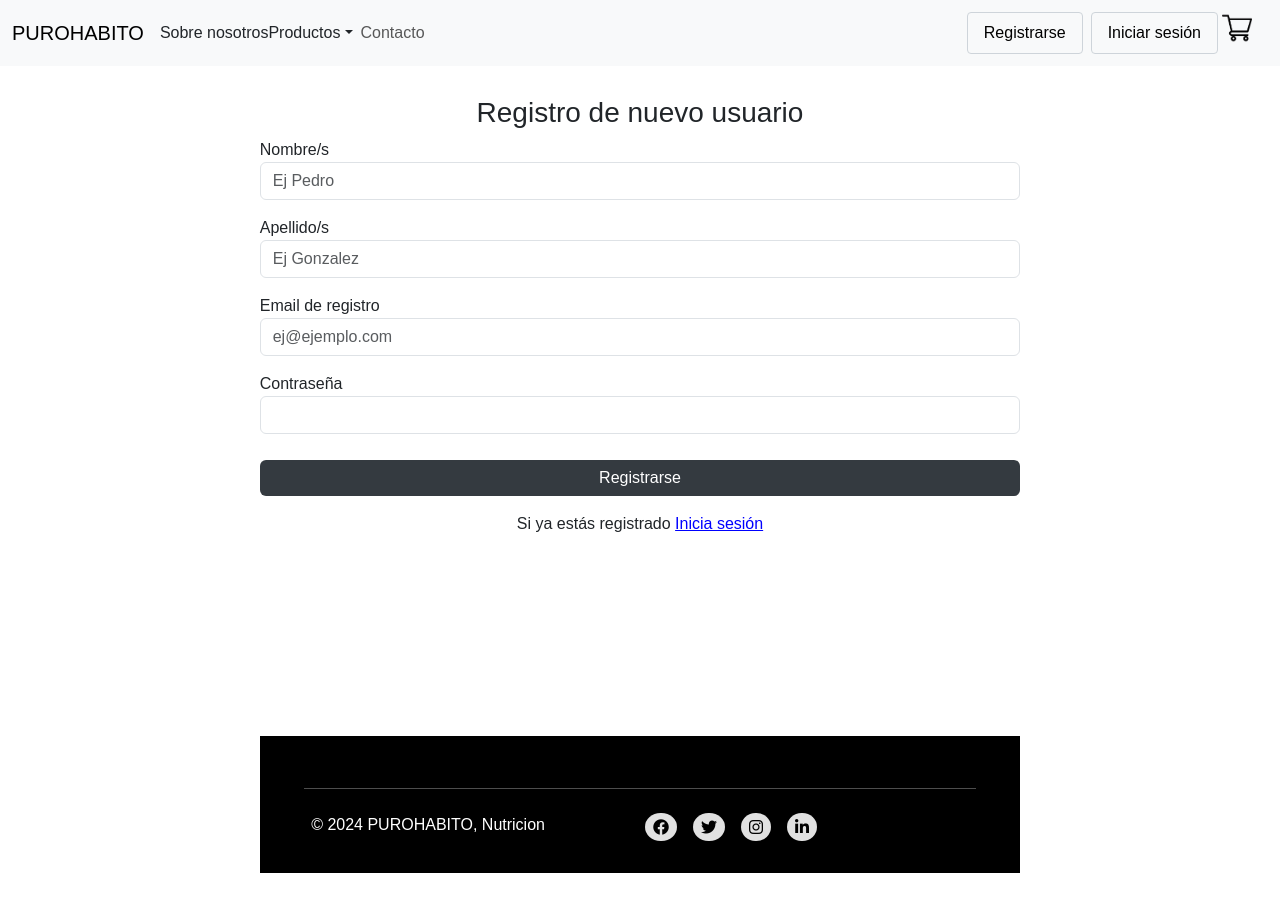
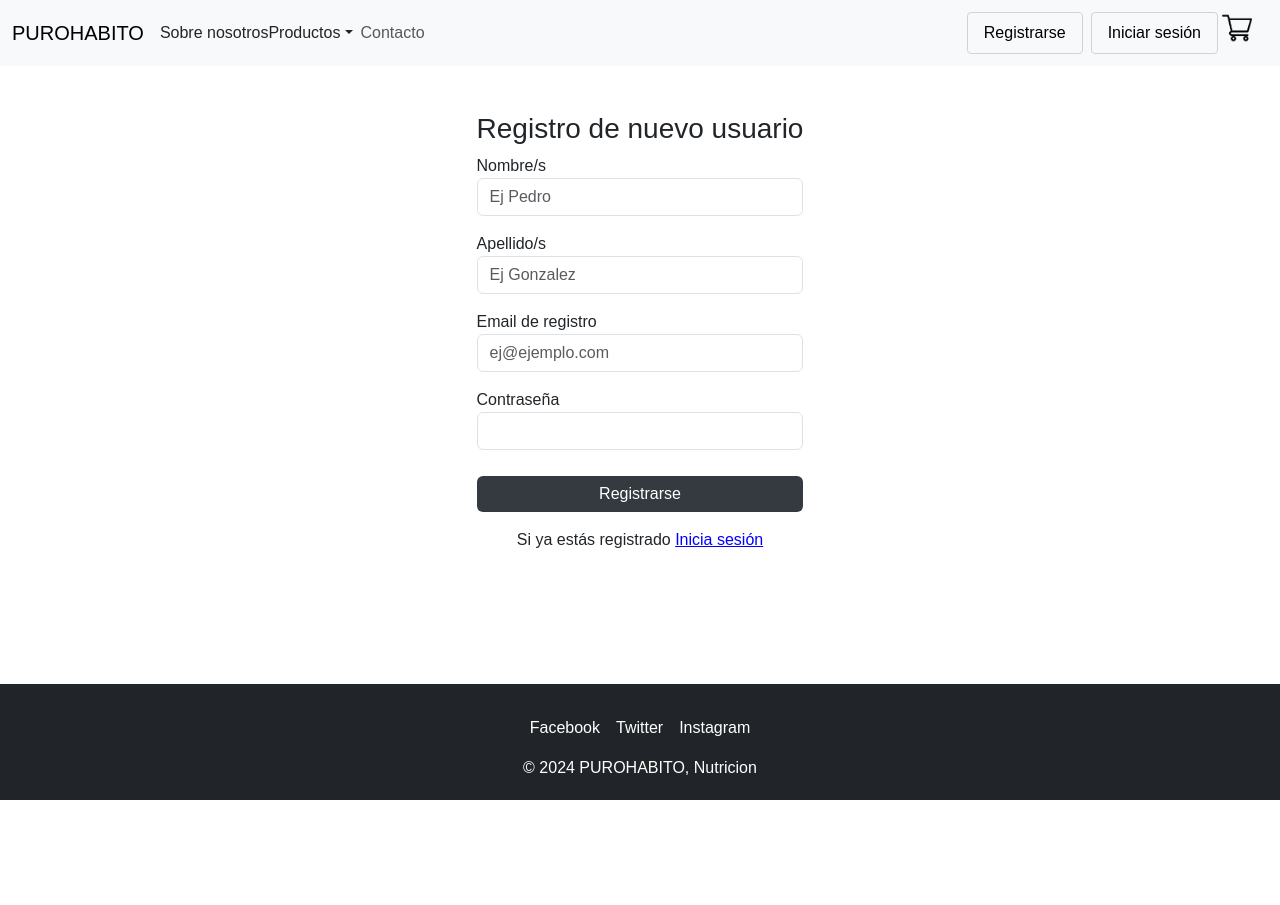
Before and after one commit to jordi02/TPI-LabIII, a React (Vite) app in the folder Trabajo-Practico/: page /register in a window 1280 px wide. After the commit the page ends 800 px from the top, so only its background shows below. Built offline with nearby package versions, Linux system fonts and the light colour scheme; no server answers; a web font is replaced by a local one.

Commit message:
9.3
Footer como se pudo

```diff
--- a/Trabajo-Practico/src/components/Footer/Footer.jsx
+++ b/Trabajo-Practico/src/components/Footer/Footer.jsx
@@ -1,40 +1,21 @@
-import "./Footer.css";
 
 const Footer = () => {
 
   return (
 
-    <div className="Footer">
-      <div className="container">
-        <div className="footer-divider"></div>
-        <div className="row">
-          <div className="col-md-6 ft-1">
-            <p>© 2024 PUROHABITO, Nutricion</p>
-          </div>
-          <div className="col-md-6 ft-3">
-            <div className="footer-icons">
-              <i className="fa-brands fa-facebook"></i>
-              <i className="fa-brands fa-twitter"></i>
-              <i className="fa-brands fa-instagram"></i>
-              <i className="fa-brands fa-linkedin-in"></i>
-            </div>
-          </div>
-        </div>
-      </div>
-    </div>
+  <footer className="py-1 bg-dark text-white fixed-bottom" style={{ marginTop: "100px" }}>
+     <div className="container">
+      <ul className="nav justify-content-center pb-1 mb-1">
+         <li className="nav-item"><a href="" target="_blank" rel="noopener noreferrer" className="nav-link px-2 text-white">Facebook</a></li>
+       <li className="nav-item"><a href="" target="_blank" rel="noopener noreferrer" className="nav-link px-2 text-white">Twitter</a></li>
+      <li className="nav-item"><a href="" target="_blank" rel="noopener noreferrer" className="nav-link px-2 text-white">Instagram</a></li>
+    </ul>
+      <p className="text-center text-white">© 2024 PUROHABITO, Nutricion</p>
+  </div>
+</footer>
 
   );
 
-  // <footer className="py-3 bg-dark text-white fixed-bottom" style={{ marginTop: "100px" }}>
-  //   <div className="container">
-  //     <ul className="nav justify-content-center pb-3 mb-3">
-  //       <li className="nav-item"><a href="" target="_blank" rel="noopener noreferrer" className="nav-link px-2 text-white">Facebook</a></li>
-  //       <li className="nav-item"><a href="" target="_blank" rel="noopener noreferrer" className="nav-link px-2 text-white">Twitter</a></li>
-  //       <li className="nav-item"><a href="" target="_blank" rel="noopener noreferrer" className="nav-link px-2 text-white">Instagram</a></li>
-  //     </ul>
-  //     <p className="text-center text-white">© 2024 PUROHABITO, Nutricion</p>
-  //   </div>
-  // </footer>
 
 };
 
--- a/Trabajo-Practico/src/components/footer/Footer.css
+++ /dev/null
@@ -1,50 +0,0 @@
-/* Footer.css */
-.Footer {
-    background-color: #000000;
-    padding: 2rem;
-    color: #ffffff;
-    width: 100%;
-    border: 0;
-    position: relative;
-  }
-
-  .footer-divider {
-    margin: 0 auto;
-    width: calc(100% - 0cm); /* Ajusta el ancho para 4 cm de espacio a cada lado */
-    border-top: 1px solid #4d4d4d;
-    margin-bottom: 1rem; /* Ajusta el margen inferior */
-  }
-
-  .ft-1 p {
-    margin: 0;
-    padding-right: 2cm; /* Alinea con el inicio de la línea */
-    margin-top: 0.5rem; /* Ajusta el margen superior */
-  }
-
-  .ft-3 {
-    display: flex;
-    justify-content: flex-end;
-  }
-
-  .footer-icons {
-    width: calc(100% - 8cm); /* Ajusta el ancho para 4 cm de espacio a cada lado */
-    display: flex;
-    justify-content: flex-end;
-    margin-top: 0.5rem; /* Ajusta el margen superior */
-    margin-right: 4cm; /* Alinea con el final de la línea */
-  }
-
-  .footer-icons i {
-    padding: 0.4rem 0.5rem;
-    background: #e1e1e1;
-    color: #000000;
-    margin: 0 0.5rem;
-    border-radius: 50%;
-  }
-
-  .footer-icons i:hover {
-    background: #a4a4a4;
-    color: #fff;
-    transition: 0.6s;
-    cursor: pointer;
-  }
```
